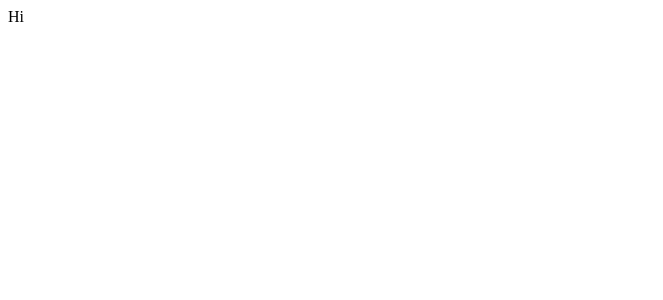
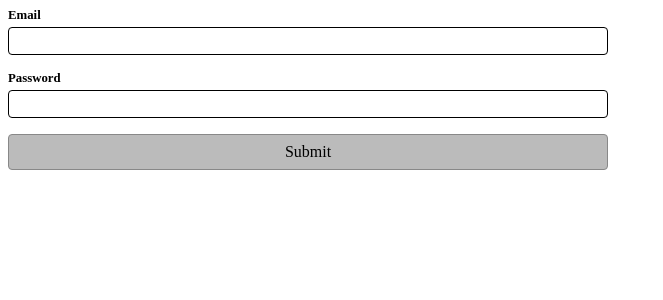
Before and after one commit to anjaliprasannan/react-beginners, a React (Vite) app in the folder ReactApp/: page / in a window 1280 px wide. Shown: the top 300 px of the page, without its empty margins (0-663 px from the left). Built offline with nearby package versions, Linux system fonts and the light colour scheme.

Commit message:
Forms- 59

```diff
--- a/ReactApp/src/App.jsx
+++ b/ReactApp/src/App.jsx
@@ -1,5 +1,6 @@
-function App() {
-  return "Hi";
+import { StateForm } from "./StateForm"
+import "./styles.css"
+
+export default function App() {
+  return <StateForm />
 }
-
-export default App;
--- /dev/null
+++ b/ReactApp/src/StateForm.jsx
@@ -0,0 +1,66 @@
+import { useState, useMemo } from "react"
+import { checkEmail, checkPassword } from "./validators"
+
+export function StateForm() {
+  const [email, setEmail] = useState("")
+  const [password, setPassword] = useState("")
+  const [isAfterFirstSubmit, setIsAfterFirstSubmit] = useState(false)
+
+  const emailErrors = useMemo(() => {
+    return isAfterFirstSubmit ? checkEmail(email) : []
+  }, [isAfterFirstSubmit, email])
+
+  const passwordErrors = useMemo(() => {
+    return isAfterFirstSubmit ? checkPassword(password) : []
+  }, [isAfterFirstSubmit, password])
+
+  function onSubmit(e) {
+    e.preventDefault()
+    setIsAfterFirstSubmit(true)
+
+    const emailResults = checkEmail(email)
+    const passwordResults = checkPassword(password)
+
+    if (emailResults.length === 0 && passwordResults.length === 0) {
+      alert("Success")
+    }
+  }
+
+  return (
+    <form onSubmit={onSubmit} className="form">
+      <div className={`form-group ${emailErrors.length > 0 ? "error" : ""}`}>
+        <label className="label" htmlFor="email">
+          Email
+        </label>
+        <input
+          className="input"
+          type="email"
+          id="email"
+          value={email}
+          onChange={e => setEmail(e.target.value)}
+        />
+        {emailErrors.length > 0 && (
+          <div className="msg">{emailErrors.join(", ")}</div>
+        )}
+      </div>
+      <div className={`form-group ${passwordErrors.length > 0 ? "error" : ""}`}>
+        <label className="label" htmlFor="password">
+          Password
+        </label>
+        <input
+          className="input"
+          type="password"
+          id="password"
+          value={password}
+          onChange={e => setPassword(e.target.value)}
+        />
+        {passwordErrors.length > 0 && (
+          <div className="msg">{passwordErrors.join(", ")}</div>
+        )}
+      </div>
+      <button className="btn" type="submit">
+        Submit
+      </button>
+    </form>
+  )
+}
--- /dev/null
+++ b/ReactApp/src/styles.css
@@ -0,0 +1,62 @@
+.form {
+  display: flex;
+  flex-direction: column;
+  gap: 1rem;
+  max-width: 600px;
+}
+
+.form-group {
+  display: flex;
+  flex-direction: column;
+  gap: 0.25rem;
+}
+
+.label {
+  font-weight: bold;
+  font-size: 0.8em;
+}
+
+.input {
+  all: unset;
+  border: 0.05em solid black;
+  border-radius: 0.25em;
+  padding: 0.25em 0.5em;
+}
+
+.form-group.error .input {
+  border-color: hsl(0, 100%, 70%);
+  color: hsl(0, 100%, 70%);
+  background: hsl(0, 100%, 95%);
+}
+
+.form-group.error .label {
+  color: hsl(0, 100%, 70%);
+}
+
+.input:focus {
+  border-color: hsl(200, 100%, 50%);
+}
+
+.btn {
+  all: unset;
+  border: 0.05em solid #888;
+  background-color: #bbb;
+  border-radius: 0.25em;
+  padding: 0.5em 1em;
+  text-align: center;
+  cursor: pointer;
+}
+
+.btn:hover,
+.btn:focus {
+  background-color: #aaa;
+}
+
+.btn:focus {
+  outline: auto;
+}
+
+.form-group.error .msg {
+  font-size: 0.8em;
+  color: hsl(0, 100%, 70%);
+}
--- /dev/null
+++ b/ReactApp/src/validators.js
@@ -0,0 +1,35 @@
+export function checkEmail(email) {
+  const errors = []
+
+  if (email.length === 0) {
+    errors.push("Required")
+  }
+
+  if (!email.endsWith("@webdevsimplified.com")) {
+    errors.push("Must end with @webdevsimplified.com")
+  }
+
+  return errors
+}
+
+export function checkPassword(password) {
+  const errors = []
+
+  if (password.length < 10) {
+    errors.push("Must be at least 10 characters")
+  }
+
+  if (!password.match(/[a-z]/)) {
+    errors.push("Must include at least 1 lowercase letter")
+  }
+
+  if (!password.match(/[A-Z]/)) {
+    errors.push("Must include at least 1 uppercase letter")
+  }
+
+  if (!password.match(/[0-9]/)) {
+    errors.push("Must include at least 1 number")
+  }
+
+  return errors
+}
```
Also changed, not shown: ReactApp/src/RefForm.jsx (added, +72 -0 lines).
